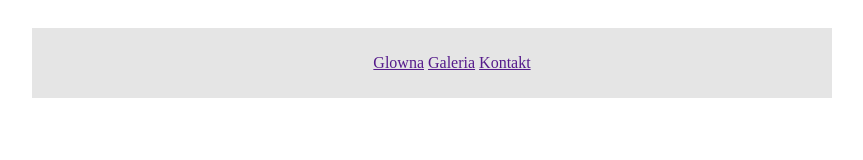
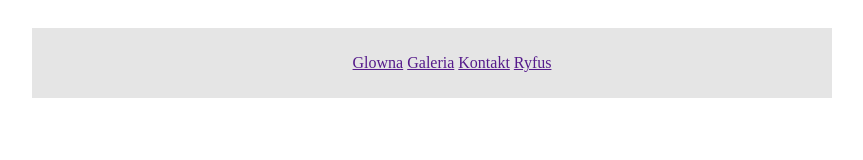
Before and after one commit to AProtagon/szkolenie, a plain HTML site: page index.html in a window 1280 px wide. Shown: the whole page, without its empty margins (208-1071 px from the left). Drawn offline with Linux system fonts and the light colour scheme.

Commit message:
lubie_placki

```diff
--- a/index.html
+++ b/index.html
@@ -18,6 +18,9 @@
 				<li>
 					<a href="">Kontakt</a>
 				</li>
+				<li>
+					<a href="">Ryfus</a>
+				</li>
 			</ul>
 		</nav>
 	</div>
```
